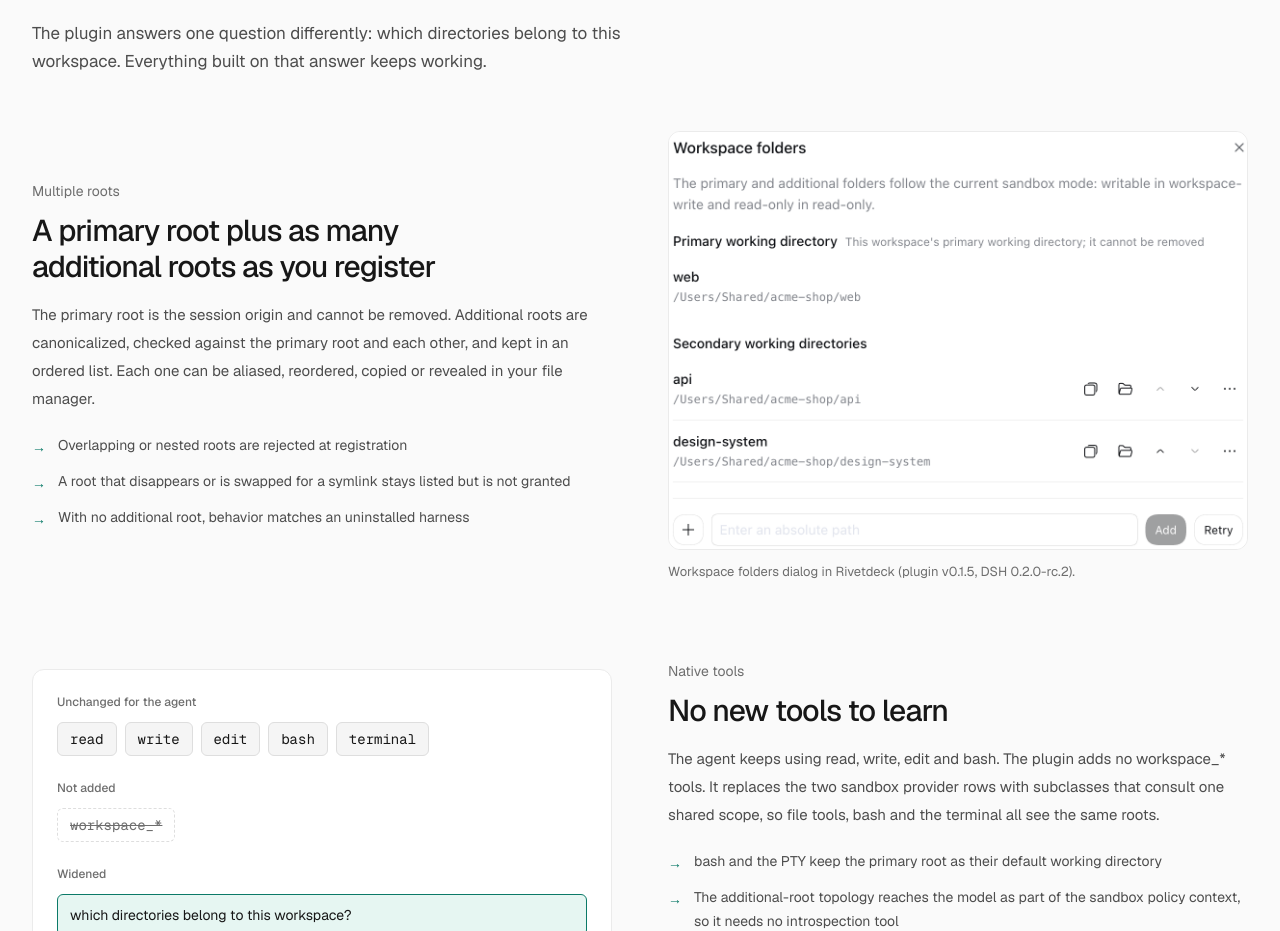
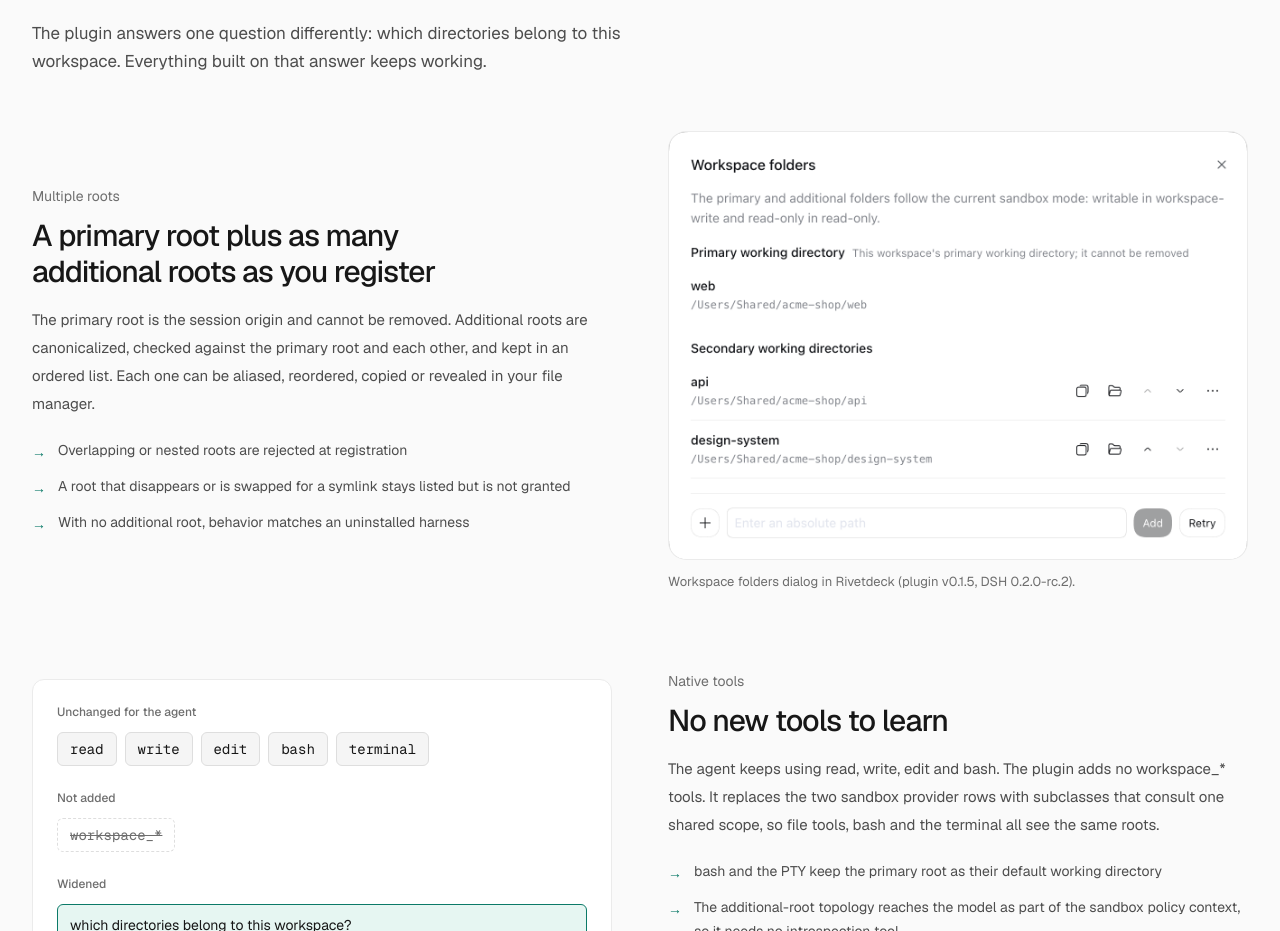
Before and after one commit to cherrchen/rivetdeck-website, a Next.js app: page /en/plugins/multi-root-workspace in a window 1280 px wide. Shown: the part 2427-3358 px from the top of the page. Built offline with nearby package versions, Linux system fonts and the light colour scheme; no server answers.

Commit message:
fix: preserve full workspace dialog screenshot and mask corner artifacts

```diff
--- a/app/[lang]/plugins/multi-root-workspace/page.tsx
+++ b/app/[lang]/plugins/multi-root-workspace/page.tsx
@@ -201,7 +201,8 @@ function Features({ dict }: { dict: Dictionary }) {
           body={t.roots.body}
           points={t.roots.points}
           visual={
-            <Frame caption={t.roots.caption}>
+            // Match the dialog's 40px corners at 1280 × 944 without cropping its content.
+            <Frame caption={t.roots.caption} borderRadius="3.125% / 4.2373%">
               <Screenshot shot={SHOTS.foldersDialog} alt={dict.shots.foldersDialog} sizes="(min-width: 1400px) 640px, 100vw" />
             </Frame>
           }
--- a/components/ui/screenshot.tsx
+++ b/components/ui/screenshot.tsx
@@ -42,10 +42,10 @@ export function Screenshot({
  * Bordered frame that gives screenshots a consistent edge on both themes.
  * `fade` dissolves the lower part of the capture into the page background.
  */
-export function Frame({ children, caption, fade = false }: { children: React.ReactNode; caption?: string; fade?: boolean }) {
+export function Frame({ children, caption, fade = false, borderRadius }: { children: React.ReactNode; caption?: string; fade?: boolean; borderRadius?: string }) {
   return (
     <figure>
-      <div className={`overflow-hidden rounded-xl border border-border bg-surface ${fade ? 'fade-bottom' : ''}`}>{children}</div>
+      <div style={borderRadius ? { borderRadius } : undefined} className={`overflow-hidden rounded-xl border border-border bg-surface ${fade ? 'fade-bottom' : ''}`}>{children}</div>
       {caption ? <figcaption className="mt-3 text-[13px] text-fg-subtle">{caption}</figcaption> : null}
     </figure>
   )
--- a/lib/screenshots.ts
+++ b/lib/screenshots.ts
@@ -39,7 +39,7 @@ export const SHOTS = {
   },
   foldersDialog: {
     name: 'multiroot-dialog',
-    width: 1200,
-    height: 864,
+    width: 1280,
+    height: 944,
   },
 } as const satisfies Record<string, ScreenshotSpec>
--- a/scripts/capture/capture-electron.mjs
+++ b/scripts/capture/capture-electron.mjs
@@ -77,7 +77,7 @@ async function capture(mode) {
   await c.clickText('Folders', 'button')
   await settle(1200)
   await shot(`multiroot-folders-${mode}`)
-  await c.screenshotElement(`${out}/multiroot-dialog-${mode}.png`, '[role=dialog]', { pad: 0, inset: 20 })
+  await c.screenshotElement(`${out}/multiroot-dialog-${mode}.png`, '[role=dialog]', { pad: 0 })
   console.log('captured multiroot-dialog', mode)
   await c.key('Escape')
   await settle()
```
Also changed, not shown: public/screenshots/multiroot-dialog-dark.png, public/screenshots/multiroot-dialog-light.png.
